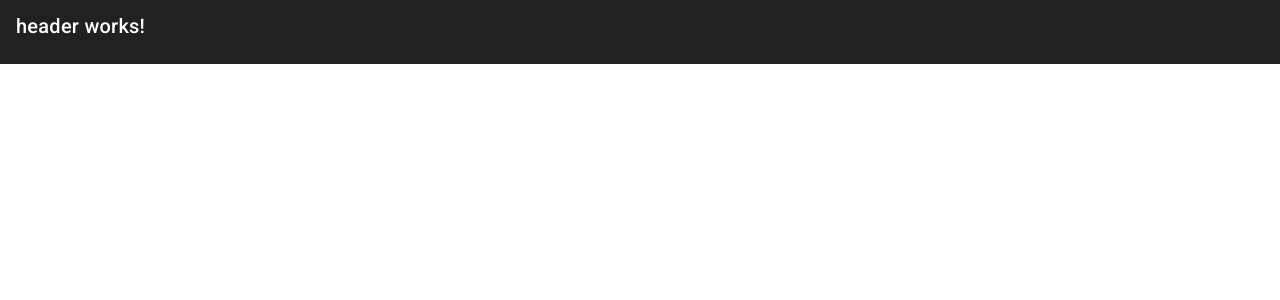
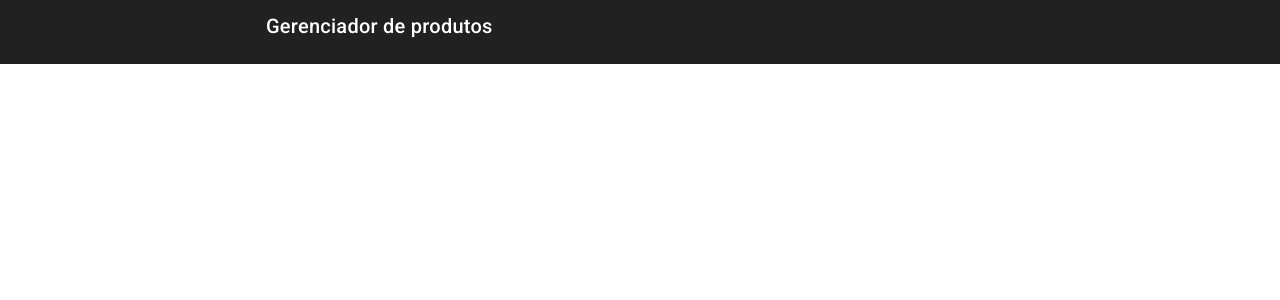
Before and after one commit to MatheusrNascimento/angular-store, an Angular app: page / in a window 1280 px wide. Shown: the top 300 px of the page. Built offline with nearby package versions, Linux system fonts and the light colour scheme.

Commit message:
feat: Criando classes de containers para  tela principal

```diff
--- a/src/app/shared/components/header/header.component.html
+++ b/src/app/shared/components/header/header.component.html
@@ -1,5 +1,7 @@
-
-
 <mat-toolbar>
-  <p>header works!</p>
+  <div class="container">
+    <div class="content-container">
+      <p>Gerenciador de produtos</p>
+    </div>
+  </div>
 </mat-toolbar>
--- a/src/styles.scss
+++ b/src/styles.scss
@@ -1,4 +1,22 @@
 /* You can add global styles to this file, and also import other style files */
 
-html, body { height: 100%; }
-body { margin: 0; font-family: Roboto, "Helvetica Neue", sans-serif; }
+html,
+body {
+  height: 100%;
+}
+
+body {
+  margin: 0;
+  font-family: Roboto, "Helvetica Neue", sans-serif;
+}
+
+.container {
+  display: flex;
+  width: 100%;
+  justify-content: center;
+}
+
+.content-container {
+  width: 100%;
+  max-width: 748px;
+}
```
